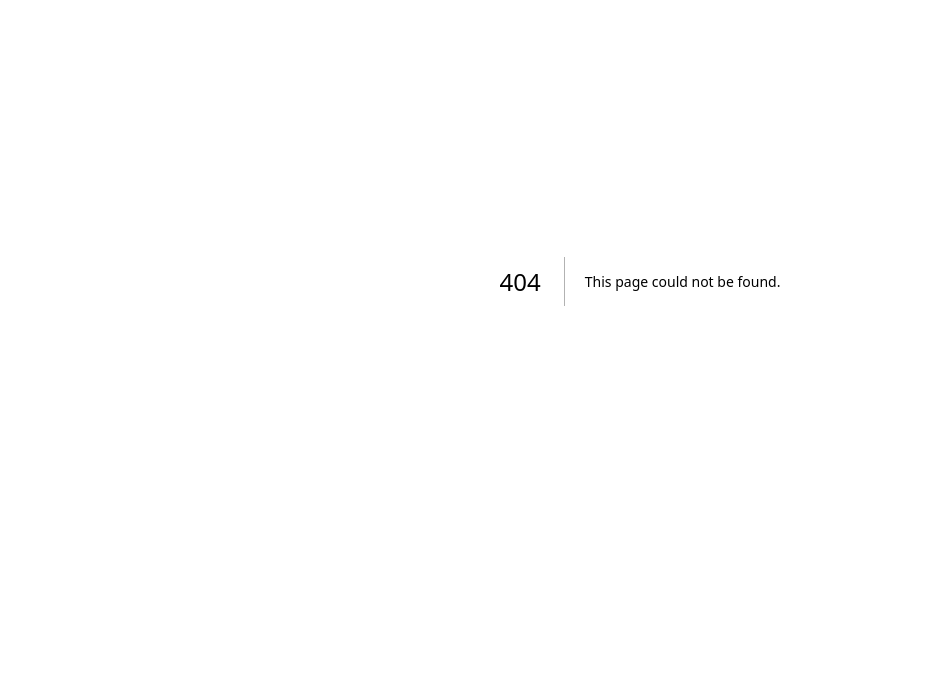
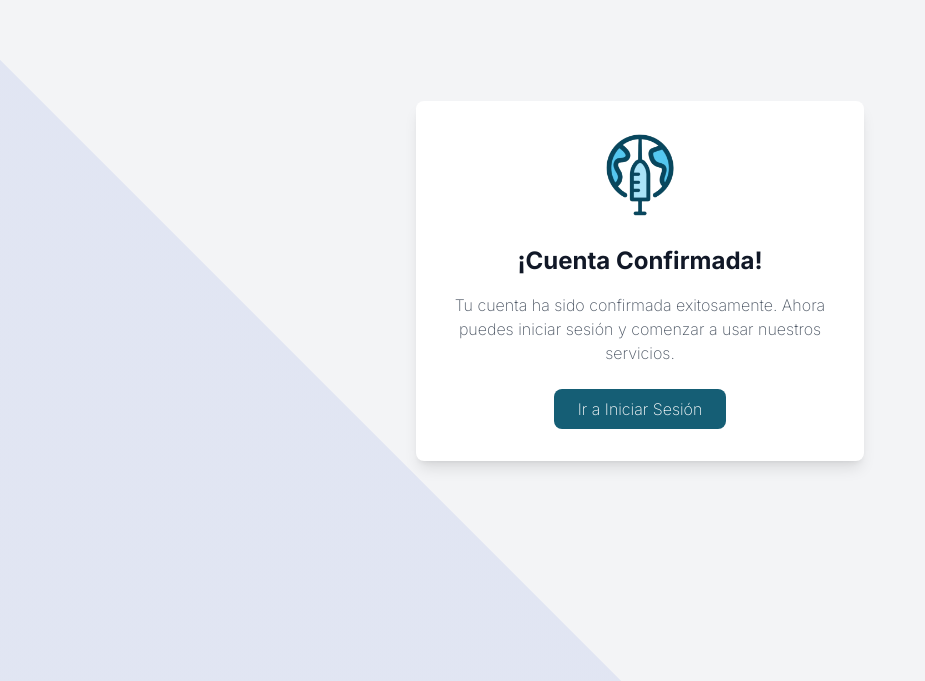
Before and after one commit to enmareynoso/vaxtrace-client, a Next.js app: page /auth/confirm_account in a window 1280 px wide. Before the commit this address had no page. Shown: the part 119-800 px from the top of the page, without its empty margins (0-925 px from the left). Built offline with nearby package versions, Linux system fonts and the light colour scheme.

Commit message:
Add confirm account page

```diff
--- /dev/null
+++ b/app/(auth)/auth/confirm_account/page.tsx
@@ -0,0 +1,75 @@
+"use client"; // Asegúrate de agregar esta línea al principio
+
+import React from "react";
+import { useRouter } from "next/navigation";
+import Image from "next/image";
+import logo from "@/public/images/logo.png";
+import { Button } from "@headlessui/react";
+
+const ConfirmAccountSuccess: React.FC = () => {
+  const router = useRouter();
+
+  const handleLogin = () => {
+    router.push("/auth/login"); // Redirige al usuario a la página de inicio de sesión
+  };
+
+  return (
+    <div className="relative min-h-screen flex items-center justify-center bg-gray-100 dark:bg-gray-900">
+      <div className="absolute inset-0 overflow-hidden z-0">
+        <svg
+          width="100%"
+          height="100%"
+          viewBox="0 0 1140 101"
+          fill="none"
+          xmlns="http://www.w3.org/2000/svg"
+          preserveAspectRatio="xMidYMid slice"
+        >
+          <path
+            opacity="0.3"
+            d="M193.307 -273.321L1480.87 1014.24L1121.85 1373.26C1121.85 1373.26 731.745 983.231 478.513 729.927C225.976 477.317 -165.714 85.6993 -165.714 85.6993L193.307 -273.321Z"
+            fill="url(#paint0_linear)"
+          />
+          <defs>
+            <linearGradient
+              id="paint0_linear"
+              x1="1908.65"
+              y1="1642.58"
+              x2="602.827"
+              y2="-418.681"
+              gradientUnits="userSpaceOnUse"
+            >
+              <stop stopColor="#3056D3" stopOpacity="0.36" />
+              <stop offset="1" stopColor="#3056D3" stopOpacity="0.3" />
+              <stop offset="1" stopColor="#3056D3" stopOpacity="0.096144" />
+            </linearGradient>
+          </defs>
+        </svg>
+      </div>
+      <div className="relative bg-white dark:bg-gray-800 p-8 rounded-lg shadow-lg w-full max-w-md text-center">
+        <div className="text-center mb-6">
+          <Image
+            className="mx-auto"
+            src={logo}
+            alt="Vaxtrace Logo"
+            width={80}
+            height={80}
+          />
+        </div>
+        <h1 className="text-2xl font-bold text-gray-900 dark:text-white">
+        ¡Cuenta Confirmada!
+        </h1>
+        <p className="mt-4 text-gray-600 dark:text-gray-300">
+        Tu cuenta ha sido confirmada exitosamente. Ahora puedes iniciar sesión y comenzar a usar nuestros servicios.
+        </p>
+        <Button
+          onClick={handleLogin}
+          className="mt-6 px-6 py-2 bg-cyan-800 text-white rounded-lg hover:bg-cyan-900 transition duration-150"
+        >
+          Ir a Iniciar Sesión
+        </Button>
+      </div>
+    </div>
+  );
+};
+
+export default ConfirmAccountSuccess;
```
